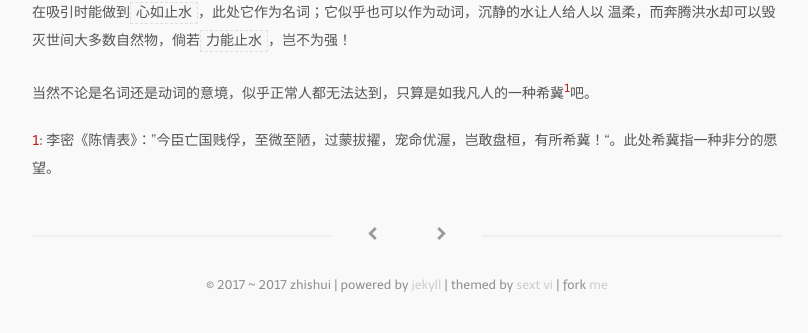
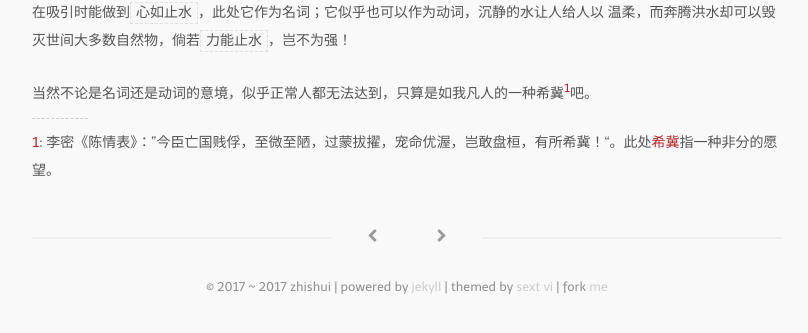
Before and after one commit to bizhishui/bizhishui.github.io, a Jekyll site: the page built from _posts/2017-02-01-About-title.md, in a window 1280 px wide. Shown: the part 220-553 px from the top of the page, without its empty margins (233-1041 px from the left). Built offline with Jekyll 4.4.1, drawn with Linux system fonts in a browser that asks for light colours; nearby versions of some CDN libraries; some web fonts are replaced; a script that is not in the unit is left out; part of the change alters nothing that is shown.

```diff
--- a/_posts/2017-02-01-About-title.md
+++ b/_posts/2017-02-01-About-title.md
@@ -13,7 +13,8 @@ tags:
 在面对各种外在吸引时能做到`心如止水`，此处它作为名词；它似乎也可以作为动词，沉静的水让人给人以
 温柔，而奔腾洪水却可以毁灭世间大多数自然物，倘若`力能止水`，岂不为强！
 
-当然不论是名词还是动词的意境，似乎正常人都无法达到，只算是如我凡人的一种希冀<sup>[1](#myfootnote1)</sup>吧。
+当然不论是名词还是动词的意境，似乎正常人都无法达到，只算是如我凡人的一种希冀<sup>[1](#footnote1)</sup>吧。
 
 
-<a name="myfootnote1">1</a>: 李密《陈情表》：”今臣亡国贱俘，至微至陋，过蒙拔擢，宠命优渥，岂敢盘桓，有所希冀！“。此处希冀指一种非分的愿望。
+---
+<a name="footnote1">1</a>: 李密《陈情表》：”今臣亡国贱俘，至微至陋，过蒙拔擢，宠命优渥，岂敢盘桓，有所希冀！“。此处[希冀](http://baike.baidu.com/item/希冀/1551125)指一种非分的愿望。
```
